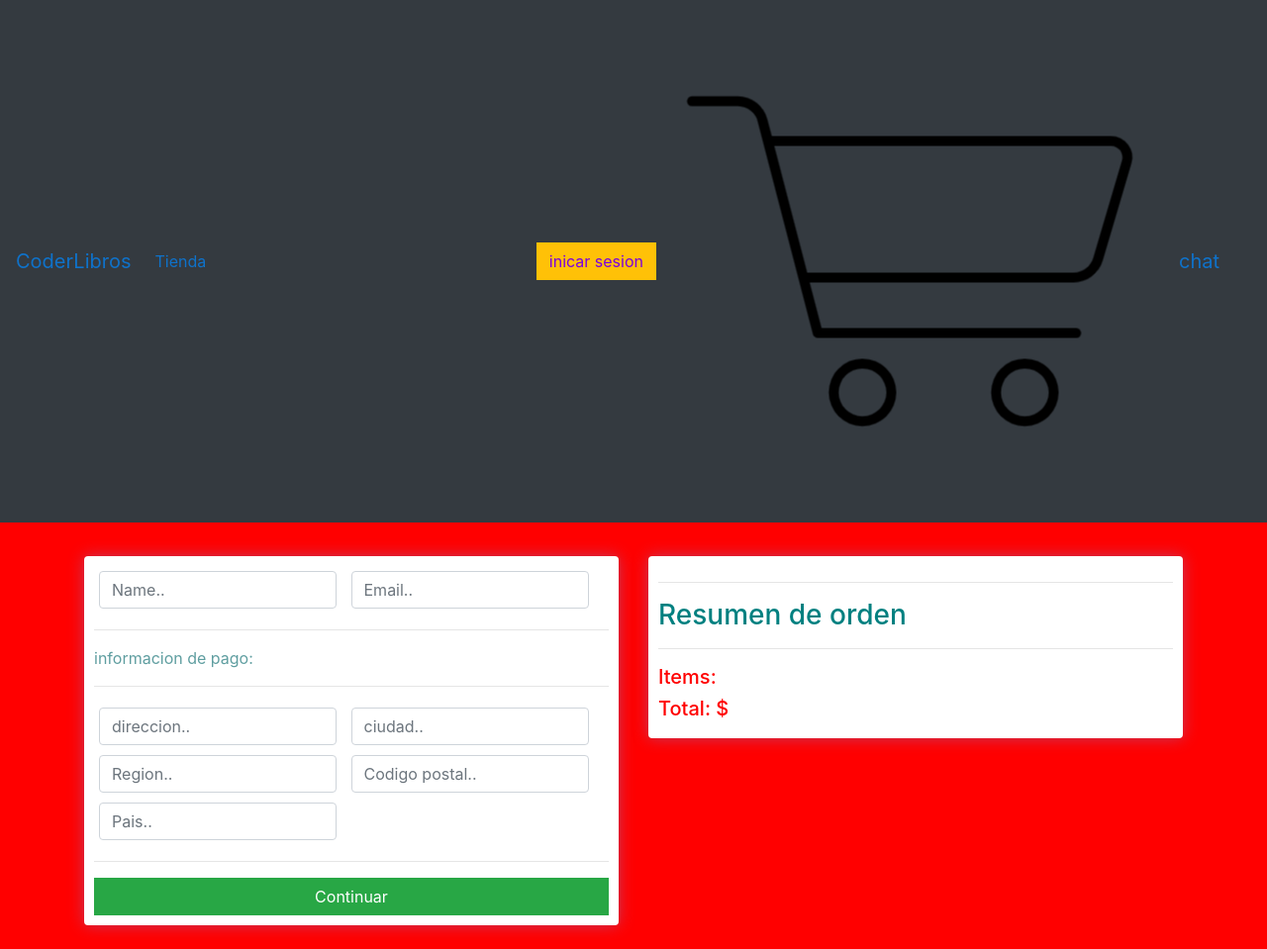
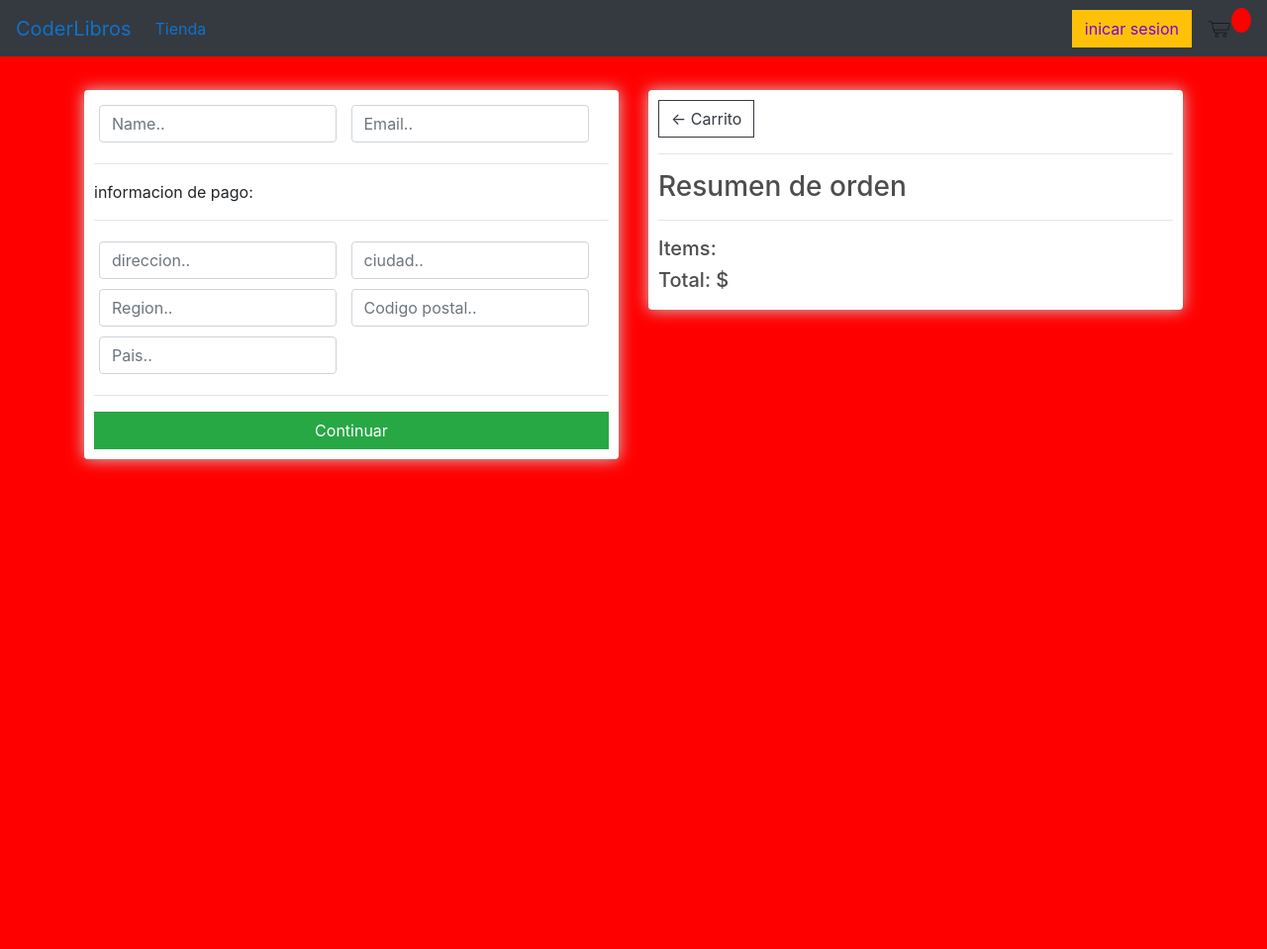
Before and after one commit to eddie210551/Blog, a Django app: template CoderTienda/tienda/templates/Tienda/Pagos.html in a window 1280 px wide. Shown: the whole page at 99% size. After the commit the page ends 476 px from the top, so only its background shows below. Run offline with Django 4.2, Linux system fonts and the light colour scheme; the template is opened without the code that fills it, so the values that code supplies are empty; some libraries are stand-ins or nearby versions.

Commit message:
Revert "p"

```diff
--- a/CoderTienda/CoderTienda/settings.py
+++ b/CoderTienda/CoderTienda/settings.py
@@ -12,7 +12,6 @@ https://docs.djangoproject.com/en/4.0/ref/settings/
 
 from pathlib import Path
 import os
-from re import template
 
 # Build paths inside the project like this: BASE_DIR / 'subdir'.
 BASE_DIR = Path(__file__).resolve().parent.parent
@@ -41,9 +40,6 @@ INSTALLED_APPS = [
     'django.contrib.staticfiles',
     'tienda.apps.TiendaConfig',
     'CoderTienda',
-    'login',
-    'registro',
-
 ]
 
 MIDDLEWARE = [
@@ -62,7 +58,7 @@ ROOT_URLCONF = 'CoderTienda.urls'
 TEMPLATES = [
     {
         'BACKEND': 'django.template.backends.django.DjangoTemplates',
-        'DIRS': [template],
+        'DIRS': [],
         'APP_DIRS': True,
         'OPTIONS': {
             'context_processors': [
--- a/CoderTienda/static/css/main.css
+++ b/CoderTienda/static/css/main.css
@@ -7,7 +7,7 @@ h1,h2,h3,h4,h5,h6{
 }
 
 .box-element{
-	box-shadow:hsla(225, 70%, 67%, 0.411) 0 0 16px;
+	box-shadow:hsl(0, 0%, 80%) 0 0 16px;
 	background-color: #fff;
 	border-radius: 4px;
 	padding: 10px;
@@ -25,13 +25,13 @@ h1,h2,h3,h4,h5,h6{
 	border-radius: 0 0 4px 4px;
 }
 
-#carro{
+#cart-icon{
 	width:25px;
 	display: inline-block;
 	margin-left: 15px;
 }
 
-#total{
+#cart-total{
 	display: block;
 	text-align: center;
 	color:#fff;
--- a/CoderTienda/tienda/templates/Tienda/Main.html
+++ b/CoderTienda/tienda/templates/Tienda/Main.html
@@ -77,16 +77,10 @@
 	    <div class="form-inline my-2 my-lg-0">
 	     	<a href="#"class="btn btn-warning" style="color: rgb(123, 2, 223);">inicar sesion</a>
 
-	     	<a href="{% url 'Carro' %}">
+	     	<a href="carrito/">
 	    		<img  id="cart-icon" src="{% static 'images/cart.png' %}">
 	    	</a>
 	    	<p id="cart-total"></p>
-
-			<nav class="navbar navbar-expand-lg navbar-dark bg-dark">
-				<a class="navbar-brand" href="{% url 'Carro' %}" style="color: rgba(0, 136, 255, 0.722);">chat</a>
-				<button class="navbar-toggler" type="button" data-toggle="collapse" data-target="#navbarSupportedContent" aria-controls="navbarSupportedContent" aria-expanded="false" aria-label="Toggle navigation">
-				  <span class="navbar-toggler-icon"></span>
-				</button>
 
 	    </div>
 	  </div>
--- a/CoderTienda/tienda/templates/Tienda/Pagos.html
+++ b/CoderTienda/tienda/templates/Tienda/Pagos.html
@@ -1,7 +1,7 @@
 {% extends 'tienda/main.html' %}
 {% load static %}
 {% block content %}
-     <div class="row" style="color: cadetblue;">
+     <div class="row">
 		<div class="col-lg-6">
 			<div class="box-element" id="form-wrapper">
 				<form id="form">
@@ -52,8 +52,9 @@
 
 		<div class="col-lg-6">
 			<div class="box-element">
+				<a  class="btn btn-outline-dark" href="carrito/">&#x2190; Carrito</a>
 				<hr>
-				<h3 style="color: teal;">Resumen de orden </h3>
+				<h3>Resumen de orden </h3>
 				<hr>
 				{% for item in items %}
 				<div class="cart-row">
@@ -63,8 +64,8 @@
 					<div style="flex:1"><p>x</p></div>
 				</div>
 				{% endfor %}
-				<h5 style="color: red;">Items:  </h5>
-				<h5 style="color: red;">Total:   $</h5>
+				<h5>Items:  </h5>
+				<h5>Total:   $</h5>
 			</div>
 		</div>
 	</div>
```
Also changed, not shown: CoderTienda/tienda/templates/Tienda/registro.html (deleted, +0 -28 lines), CoderTienda/tienda/templates/Tienda/chat.html (deleted).
